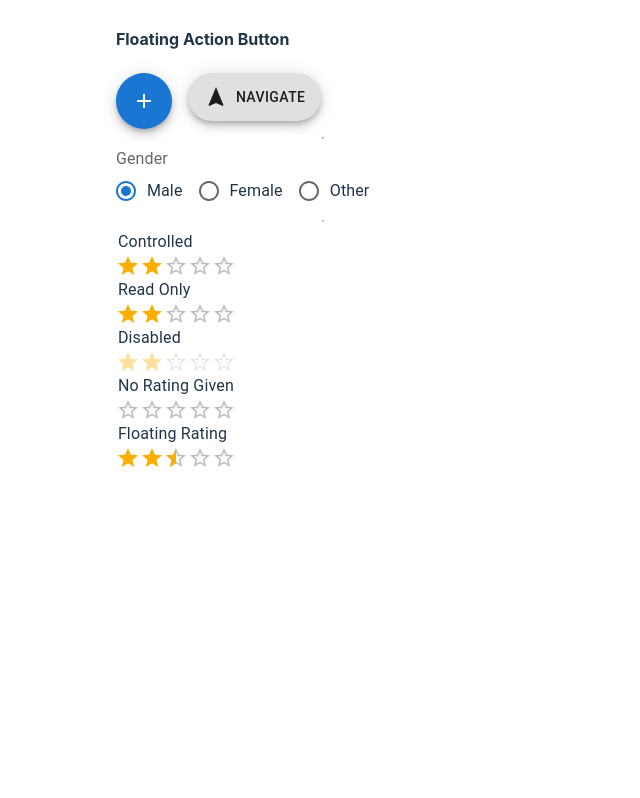
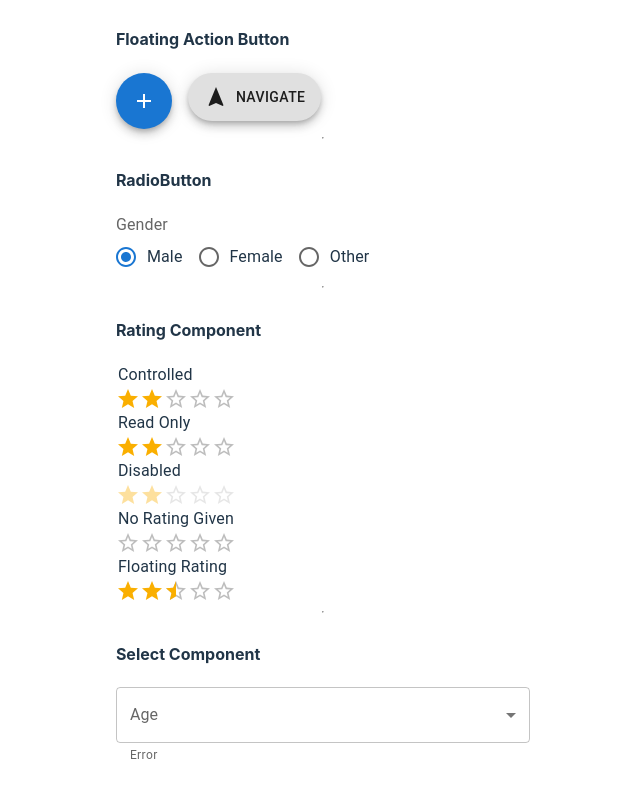
Before and after one commit to GuilhermeSousaDev/MaterialUI, a React (Vite) app in the folder react-ui/: page / in a window 1280 px wide. Shown: the part 967-1765 px from the top of the page, without its empty margins (317-957 px from the left). Before the commit the page ends 1477 px from the top, so only its background shows below. Built offline with nearby package versions, Linux system fonts and the light colour scheme.

Commit message:
Select Component

```diff
--- a/react-ui/src/App.jsx
+++ b/react-ui/src/App.jsx
@@ -6,6 +6,7 @@ import CheckboxComponent from './components/Checkbox';
 import FloatingButtonComponent from './components/FloatingButton';
 import RadioButtonComponent from './components/RadioButton';
 import RatingComponent from './components/Rating';
+import SelectComponent from './components/Select';
 
 function App() {
 
@@ -18,6 +19,7 @@ function App() {
       <FloatingButtonComponent />
       <RadioButtonComponent />
       <RatingComponent />
+      <SelectComponent />
     </Stack>
   )
 }
--- a/react-ui/src/components/RadioButton.jsx
+++ b/react-ui/src/components/RadioButton.jsx
@@ -3,6 +3,7 @@ import { RadioGroup, Radio, FormControl, FormControlLabel, FormLabel } from '@mu
 export default function RadioButton() {
   return (
     <>
+      <h4>RadioButton</h4>
       <FormControl>
         <FormLabel>Gender</FormLabel>
         <RadioGroup row defaultValue="Male">
--- a/react-ui/src/components/Rating.jsx
+++ b/react-ui/src/components/Rating.jsx
@@ -6,6 +6,7 @@ export default function RatingComponent() {
 
   return (
     <>
+      <h4>Rating Component</h4>
       <Typography component="legend">Controlled</Typography>
       <Rating
         value={value}
@@ -22,6 +23,8 @@ export default function RatingComponent() {
 
       <Typography component="legend">Floating Rating</Typography>
       <Rating defaultValue={2.5} precision={0.5} />
+
+      <hr />
     </>
   )
 }
--- /dev/null
+++ b/react-ui/src/components/Select.jsx
@@ -0,0 +1,21 @@
+import { useState } from 'react';
+import { Select, MenuItem, FormControl, InputLabel, FormHelperText } from '@mui/material';
+
+export default function SelectComponent() {
+  const [age, setAge] = useState('');
+
+  return (
+    <>
+      <h4>Select Component</h4>
+      <FormControl>
+        <InputLabel>Age</InputLabel>
+        <Select value={age} onChange={e => setAge(e.target.value)}>
+          <MenuItem value={10}>Ten</MenuItem>
+          <MenuItem value={20}>Twenty</MenuItem>
+          <MenuItem value={30}>Thirty</MenuItem>
+        </Select>
+        <FormHelperText>Error</FormHelperText>
+      </FormControl>
+    </>
+  )
+}
```
